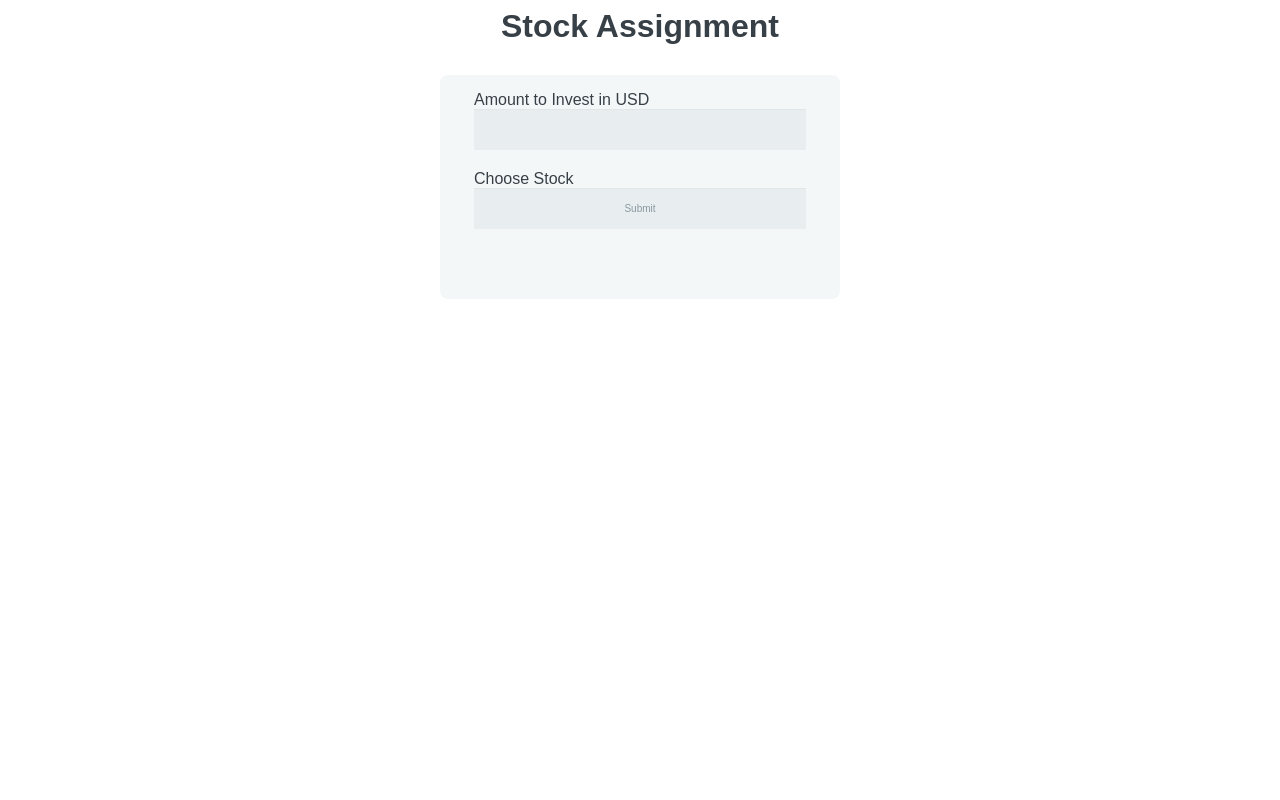
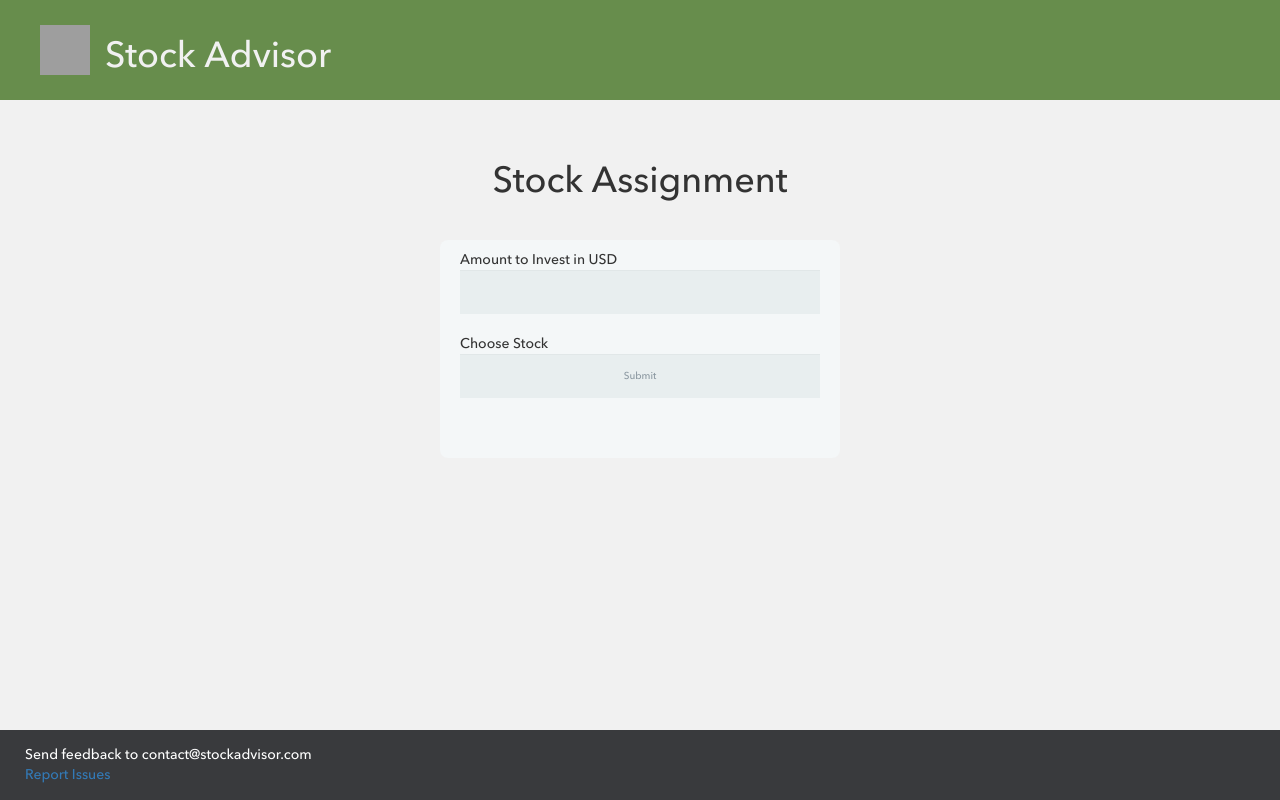
Before and after one commit to ChenayS/GroupProject, a Django app: template Term-Project/stockprofit/stockcalculate/templates/stockcalculate/invest/investStock.html in a window 1280 px wide. Run offline with Django 3.2, Linux system fonts and the light colour scheme; the template is opened without the code that fills it, so the values that code supplies are empty; some libraries are stand-ins or nearby versions; grey boxes are pictures that could not be loaded.

Commit message:
updated investStock.html

```diff
--- a/Term-Project/stockprofit/stockcalculate/templates/stockcalculate/invest/investStock.html
+++ b/Term-Project/stockprofit/stockcalculate/templates/stockcalculate/invest/investStock.html
@@ -1,9 +1,15 @@
 <!DOCTYPE html>
 <html>
 	<head>
+		<meta charset="UTF-8">
   	  	<title>Stock Portfolio</title>
+		<script type="text/javascript" src="https://ajax.googleapis.com/ajax/libs/jquery/1.8.2/jquery.min.js"></script>
+	 	<link href="https://maxcdn.bootstrapcdn.com/bootstrap/3.3.7/css/bootstrap.min.css" rel="stylesheet">
+     	<link href='http://fonts.googleapis.com/css?family=Titillium+Web:400,300,600' rel='stylesheet' type='text/css'>
+     	<link rel="stylesheet" href="/static/css/boot.css">
   	</head>
-<body>
+
+	<body style="background-color:#f1f1f1">
 		<style>
   		  	*, *:before, *:after {
   			  	-moz-box-sizing: border-box;
@@ -11,10 +17,10 @@
   			  	box-sizing: border-box;
 			}
 
-body {
+			/*body {
   		  		font-family: 'Nunito', sans-serif;
   		  		color: #384047;
-}
+			}*/
 
 			form {
   		  		max-width: 300px;
@@ -24,10 +30,10 @@ form {
   		  		border-radius: 8px;
 			}
 
-h1 {
+			/*h1 {
   		  		margin: 0 0 30px 0;
   		  		text-align: center;
-}
+			}*/
 
 			input[type="text"],
 			input[type="password"],
@@ -57,29 +63,54 @@ fieldset {
   			  	}
 			}
   		</style>
-<h1>Stock Assignment</h1>
+
+	  	<div class="header" style="background-color:#678d4c">
+   	   	 	<div class="container-fluid">
+          	  	<a href="#" class="text-center">
+            		<div class="text-center">
+			  	  		<img style="float:left;margin:15px;" src="/static/img/logo.png" height="50" width="50">
+			  	  		<h1 style="color:#f1f1f1;float:left;margin-top:25px;">Stock Advisor</h1>
+					</div>
+          		</a>
+        	</div>
+      	</div>
+
+		<br><br><h1 align="center">Stock Assignment</h1><br>
 		<h4 align="right"></h4>
 		<form action="/adddata" method="POST">
-
 			<fieldset>
-Amount to Invest in USD
-
-<br>
-<input type="text" name="amount">
-<br>
-Choose Stock
-<br>
-{% for d in data %}
-<input type="radio" name="strategy" value="{{ d }}"> {{d}}
-<br>
-{% endfor %}
+				Amount to Invest in USD<br><input type="text" name="amount"><br>Choose Stock<br>{% for d in data %}
+				<input type="radio" name="strategy" value="{{d}}">{{d}}<br>{%endfor%}
 				<input type="submit" value="Submit">
 			</fieldset>
 		</form>
-<p>
+		<p></p>
 
+		<script>
+			$(window).on('resize',function() {
+				var docHeight = $(window).height();
+				var footerHeight = $('#footer').height();
+				var footerTop = $('#footer').position().top + footerHeight;
 
-</p>
+				if (footerTop < docHeight) {
+					$('#footer').css('margin-top', -30 + (docHeight - footerTop) + 'px');
+     		   	}
+    		});
+    		$(document).ready(function() {
+        		$(window).trigger('resize');
+    		});
+		</script>
+
+		<div id="footer">
+			<div class="container-fluid">
+				<div class="row">
+					<div class="col-md-12">
+  						<div>Send feedback to contact@stockadvisor.com</div>
+  					  	<a href="#">Report Issues</a>
+				  	</div>
+				</div>
+			</div>
+		</div>
 
 </body>
 </html>
--- a/Term-Project/stockprofit/stockcalculate/templates/stockcalculate/login.html
+++ b/Term-Project/stockprofit/stockcalculate/templates/stockcalculate/login.html
@@ -60,7 +60,7 @@
         				<div class="col-sm-3">
           					<div class="row center-block">
 								<a href="/invest?username={{username}}">
-									<img class="center-block" src="/static/img/invest.png" height="250" width="200">
+									<img class="center-block" src="/static/img/invest.png" height="250" width="250">
 								</a>
 							</div>
           					<div class="row">
@@ -82,7 +82,7 @@
 							</div>
         				</div>
 					</div>
-					<!--></div>
+					<!--</div>
 					</div>-->
 				</div>
 
```
Also changed, not shown: Term-Project/stockprofit/static/static_dirs/img/invest.png, 4 other files. Lines whose indentation alone changed are shown as unchanged.
